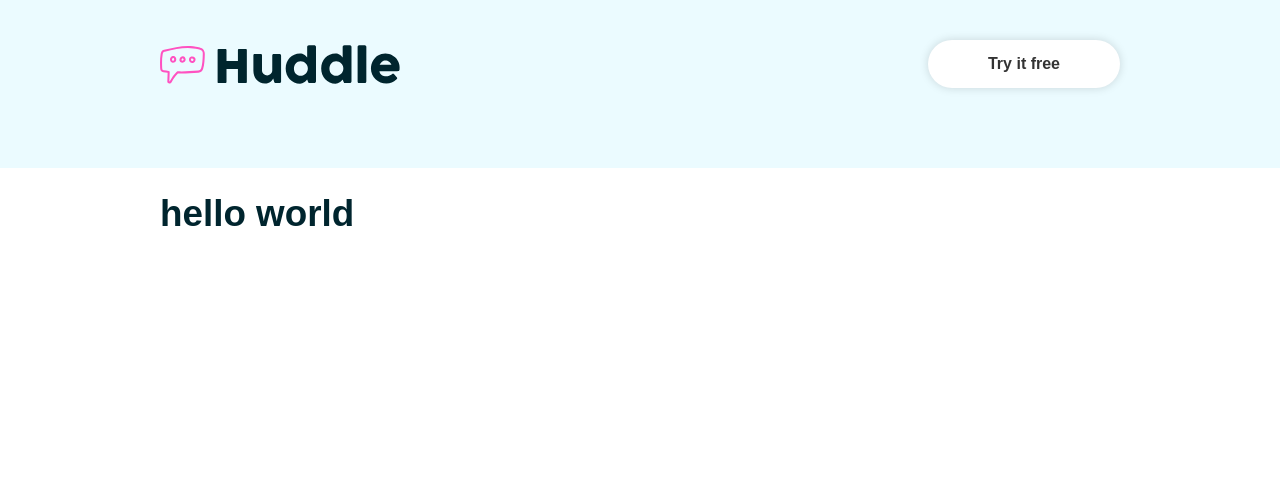
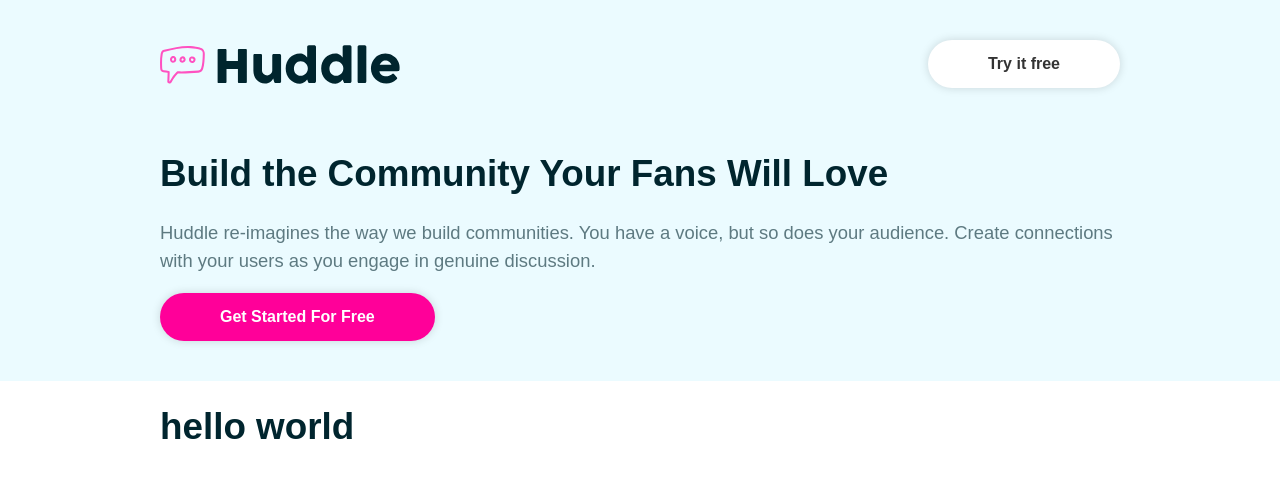
Before and after one commit to infiniteoo/REACT-styled_components, a React (Create React App) app: page / in a window 1280 px wide. Shown: the top 478 px of the page. Built offline with nearby package versions, Linux system fonts and the light colour scheme.

Commit message:
created Flex utlity styled component and added more to our header

```diff
--- a/src/components/Header.js
+++ b/src/components/Header.js
@@ -1,5 +1,6 @@
 import { StyledHeader, Nav, Logo } from "./styles/Header.styled";
 import { Container } from "./styles/Container.styled";
+import { Flex } from "./styles/Flex.styled";
 import { Button } from "./styles/Button.styled";
 export default function Header() {
   return (
@@ -9,6 +10,20 @@ export default function Header() {
           <Logo src="./images/logo.svg" alt="" />
           <Button>Try it free</Button>
         </Nav>
+        <Flex>
+          <div>
+            <h1>Build the Community Your Fans Will Love</h1>
+            <p>
+              Huddle re-imagines the way we build communities. You have a voice,
+              but so does your audience. Create connections with your users as
+              you engage in genuine discussion.
+            </p>
+
+            <Button bg="#ff0099" color="#fff">
+              Get Started For Free
+            </Button>
+          </div>
+        </Flex>
       </Container>
     </StyledHeader>
   );
--- /dev/null
+++ b/src/components/styles/Flex.styled.js
@@ -0,0 +1,11 @@
+import styled from "styled-components";
+
+export const Flex = styled.div`
+  display: flex;
+  align-items: center;
+
+  & > div,
+  & > ul {
+    flex: 1;
+  }
+`;
```
